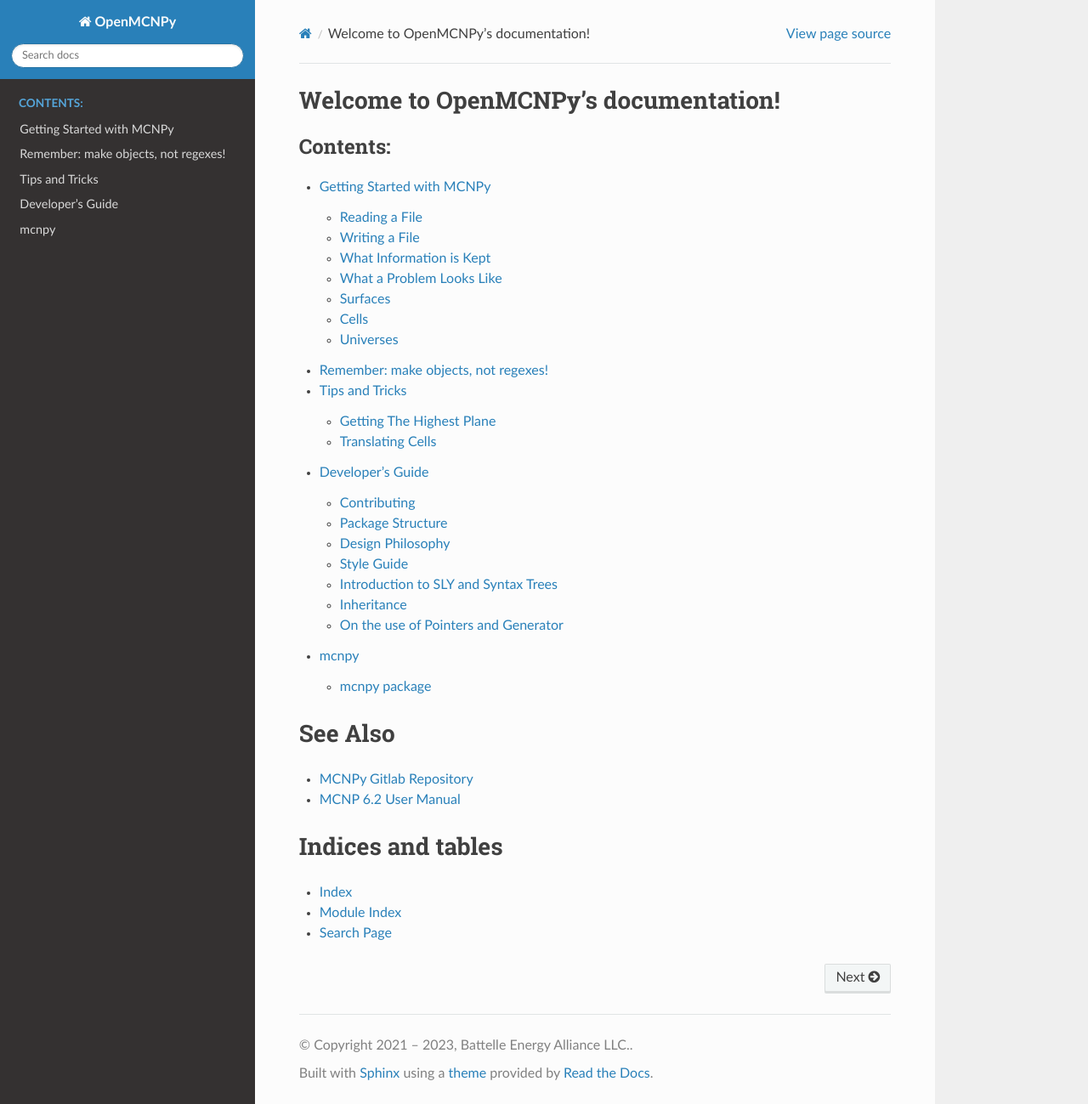
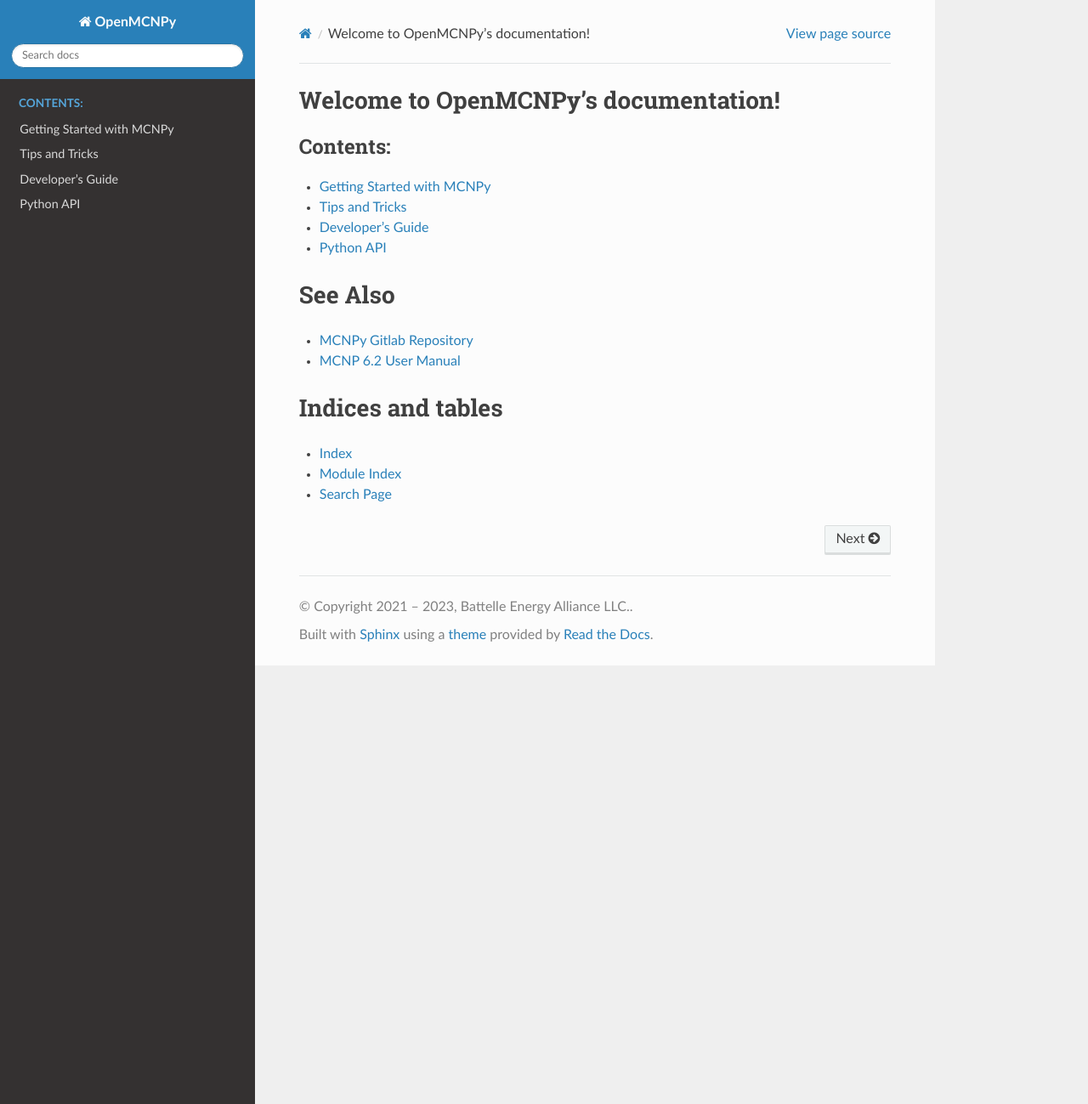
Before and after one commit to idaholab/MontePy, a Sphinx documentation site: the page built from doc/source/index.rst, in a window 1280 px wide and 1299 px high. Shown: the whole window at 85% size. Built offline with Sphinx 7.4.7 and the Read the Docs theme 2.0.0, drawn with Linux system fonts in a browser that asks for light colours.

Commit message:
fixed documentation TOC to be clearer

```diff
--- a/doc/source/api/modules.rst
+++ b/doc/source/api/modules.rst
@@ -1,5 +1,5 @@
-mcnpy
-=====
+Python API
+==========
 
 .. toctree::
    :maxdepth: 4
--- a/doc/source/index.rst
+++ b/doc/source/index.rst
@@ -7,7 +7,7 @@
 =====================================
 
 .. toctree::
-   :maxdepth: 2
+   :maxdepth: 1
    :caption: Contents:
 
    starting
--- a/doc/source/starting.rst
+++ b/doc/source/starting.rst
@@ -589,5 +589,4 @@
 * :func:`~mcnpy.cell.Cell.lattice`
 * :func:`~mcnpy.cell.Cell.fill`
 
-Remember: make objects, not regexes!
-====================================
+**Remember: make objects, not regexes!**
```
